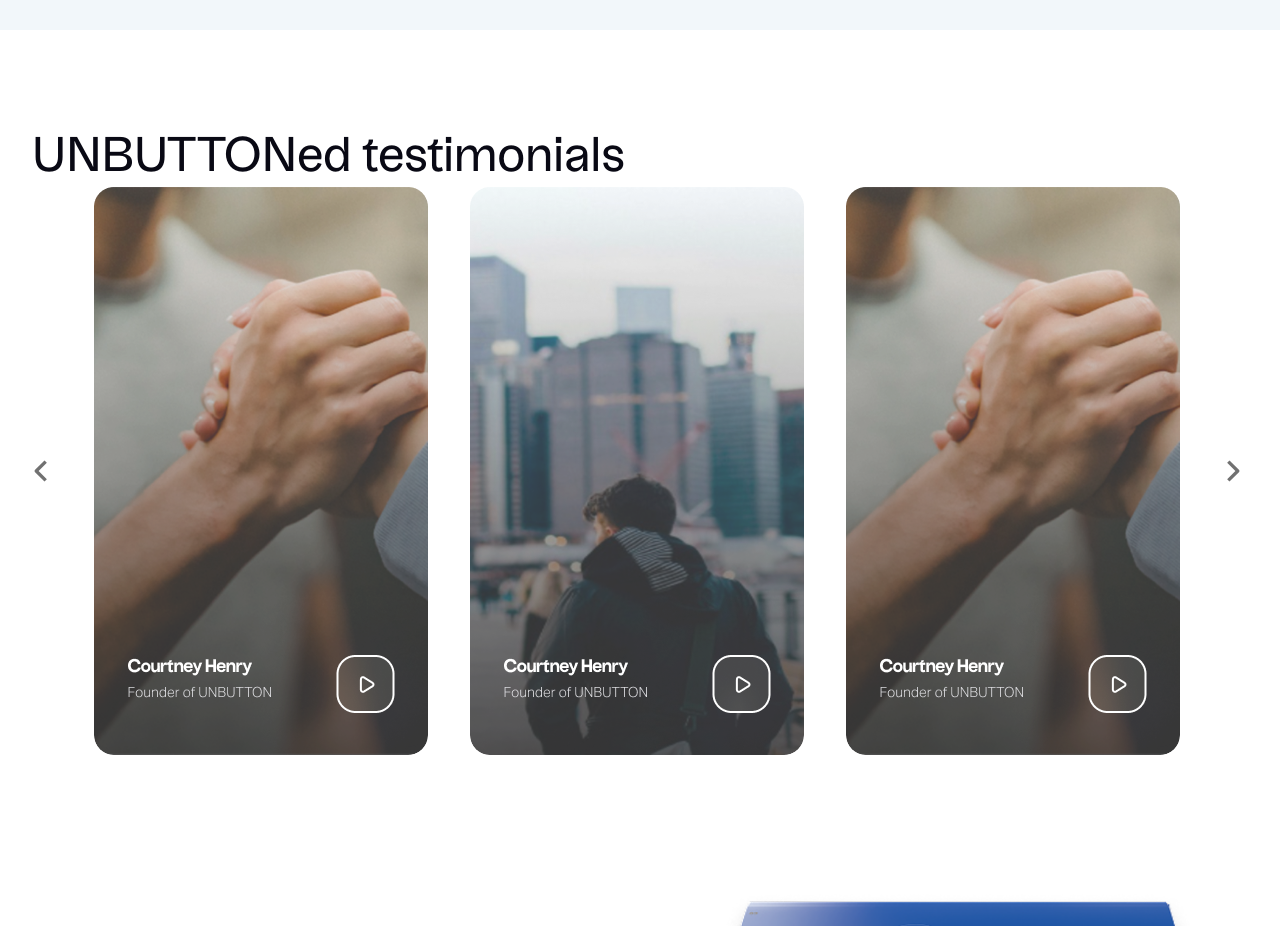
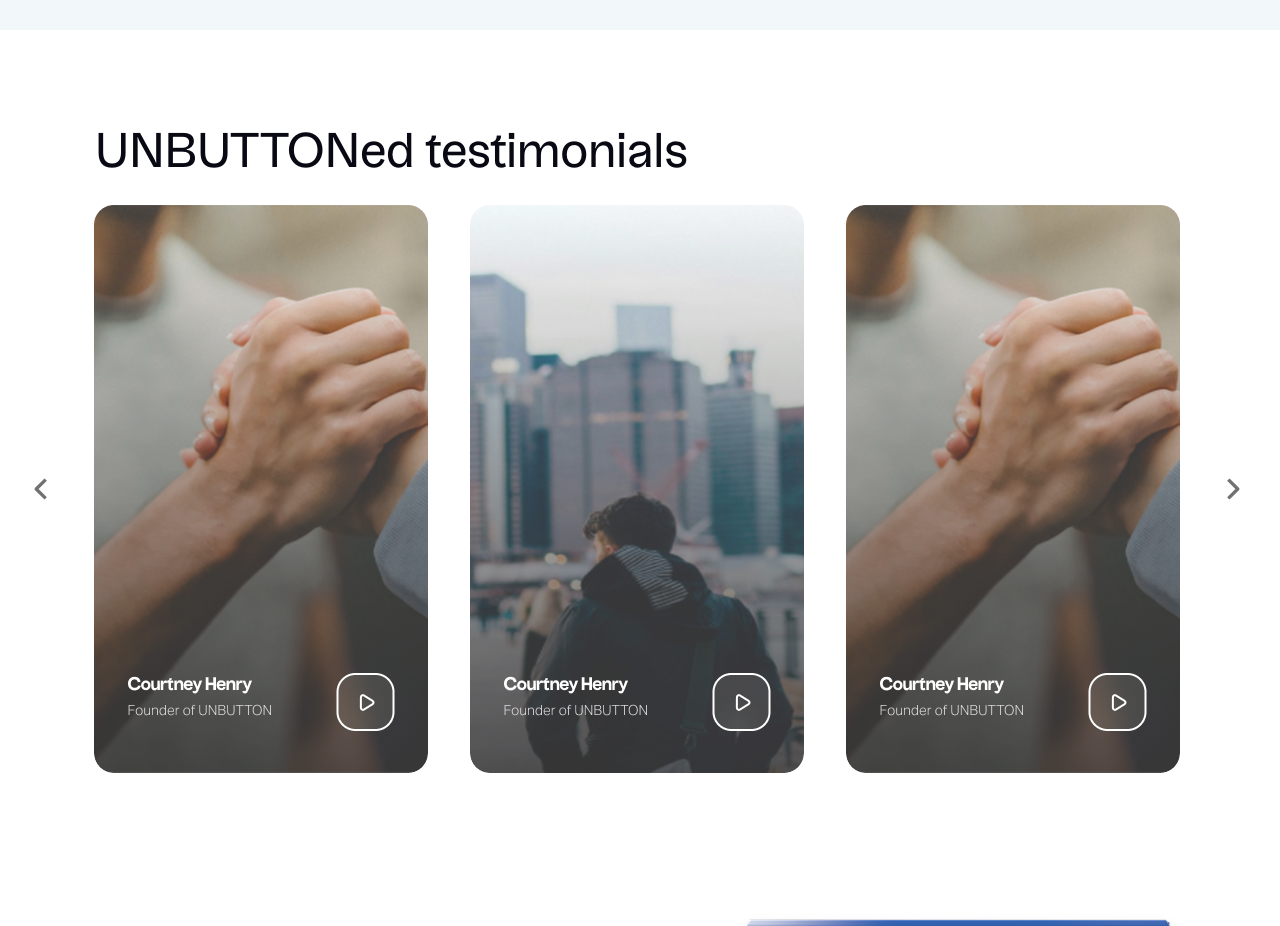
Before and after one commit to haseebkhanswati/UnBUTTON, a plain HTML site: page index.html in a window 1280 px wide. Shown: the part 3853-4779 px from the top of the page. Drawn offline with Linux system fonts and the light colour scheme.

Commit message:
update 0.2

```diff
--- a/style.css
+++ b/style.css
@@ -2430,3 +2430,12 @@ div.pack-1:nth-child(2)>div:nth-child(1)>div:nth-child(3) {
     margin-top: -48px;
     margin-right: 105px;
 }
+
+/* Element | http://127.0.0.1:5500/ */
+
+.cont7-c>h1:nth-child(1) {
+    margin-right: 0px;
+    margin-left: 63px;
+    margin-top: -4px;
+    margin-bottom: 22px;
+}
```
